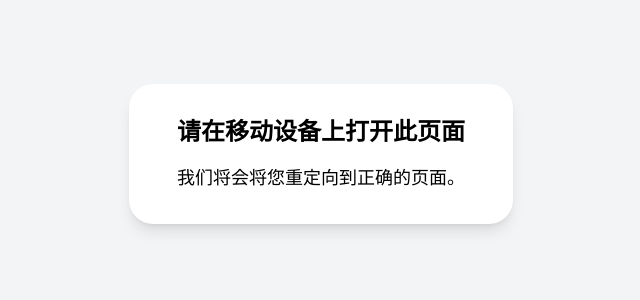
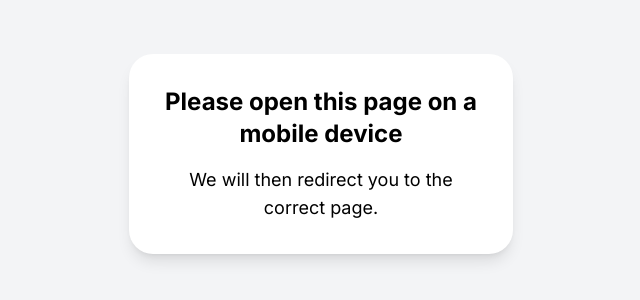
Before and after one commit to SpokieKid/padge-redirect, a Next.js app: page / in a window 1280 px wide. Shown: the part 246-546 px from the top of the page, without its empty margins (319-959 px from the left). Built offline with nearby package versions, Linux system fonts and the light colour scheme.

Commit message:
change Chinese characters into English

```diff
--- a/app/page.tsx
+++ b/app/page.tsx
@@ -29,15 +29,15 @@ export default function Home() {
   }, [deviceType]);
 
   if (deviceType === null) {
-    return <div>加载中...</div>;
+    return <div>Loading...</div>;
   }
 
   return (
     <main className="flex min-h-screen flex-col items-center justify-center p-4 bg-gray-100">
       {deviceType === "Other" ? (
         <div className="bg-white rounded-3xl shadow-lg p-8 max-w-sm w-full text-center">
-          <h2 className="text-2xl font-bold mb-4">请在移动设备上打开此页面</h2>
-          <p className="text-lg">我们将会将您重定向到正确的页面。</p>
+          <h2 className="text-2xl font-bold mb-4">Please open this page on a mobile device</h2>
+          <p className="text-lg">We will then redirect you to the correct page.</p>
         </div>
       ) : null}
     </main>
```
